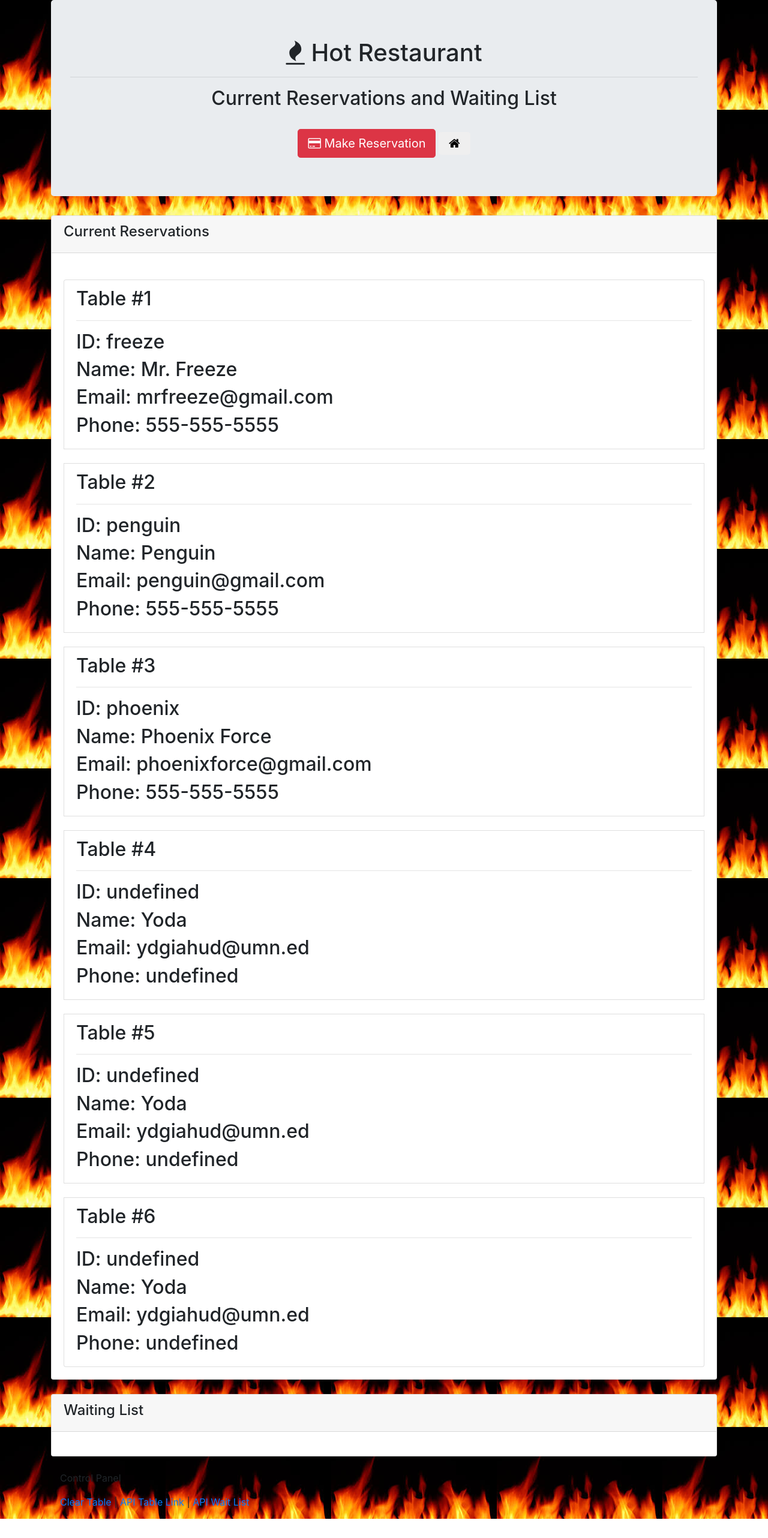
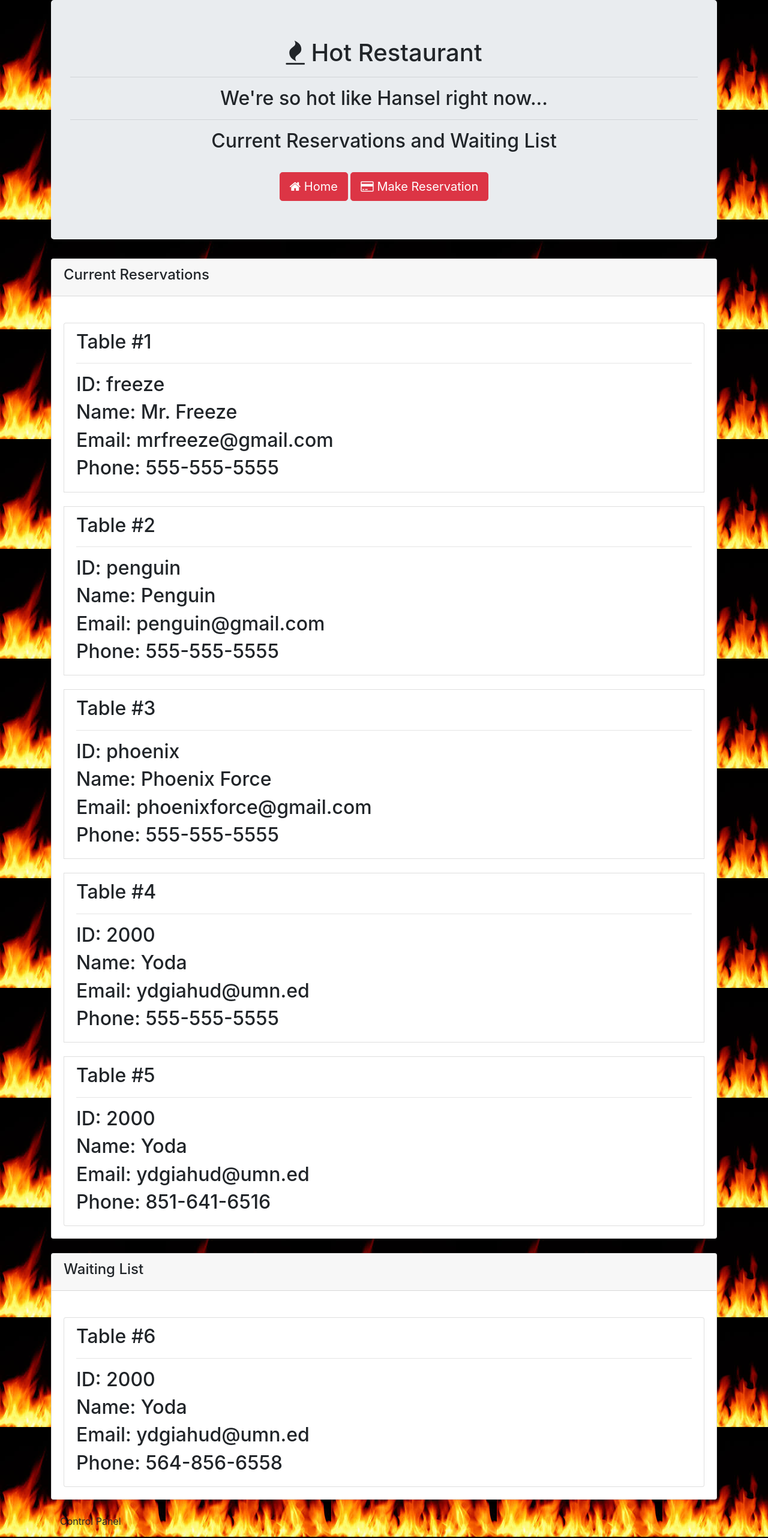
Before and after one commit to Cmoney45/HotRestaurant, a website: page tables.html in a window 1280 px wide. Shown: the top 2564 px of the page at 60% size. Before the commit the page ends 2532 px from the top, so only its background shows below. Drawn offline with nearby package versions, Linux system fonts and the light colour scheme.

Commit message:
style changes

```diff
--- a/tables.html
+++ b/tables.html
@@ -22,13 +22,20 @@
         <div class="jumbotron">
             <h1 class="text-center"><span class="fa fa-fire"></span> Hot Restaurant</h1>
             <hr>
+            <h2 class="text-center">We're so hot like Hansel right now...</h2>
+            <hr>
             <h2 class="text-center">Current Reservations and Waiting List</h2>
             <br>
 
             <div class="text-center">
-                <a href="/reserve"><button class="btn btn-lg btn-danger"><span class="fa fa-credit-card"></span> Make
-                        Reservation</button></a>
-                <a href="/"><button class="btn btn-lg btn-default"><span class="fa fa-home"></span></button></a>
+                    <a href="/">
+                        <button class="btn btn-danger btn-lg">
+                            <span class="fa fa-home"></span> Home</button>
+                    </a>
+                    <a href="/viewTables">
+                        <button class="btn btn-danger btn-lg">
+                            <span class="fa fa-credit-card"></span> Make Reservation </button>
+                    </a>
             </div>
         </div>
 
@@ -91,27 +98,27 @@
             },
             {
                 name: "Yoda",
-                phoneNumber: 524151468684,
+                phone: '555-555-5555',
                 email: "ydgiahud@umn.ed",
-                UniqueID: 2000
+                uniqueID: 2000
             },
             {
                 name: "Yoda",
-                phoneNumber: 5468516416516,
+                phone: '851-641-6516',
                 email: "ydgiahud@umn.ed",
-                UniqueID: 2000
+                uniqueID: 2000
             },
             {
                 name: "Yoda",
-                phoneNumber: 564856516558,
+                phone: `564-856-6558`,
                 email: "ydgiahud@umn.ed",
-                UniqueID: 2000
+                uniqueID: 2000
             }
         ]
 
         function runTableQuery() {
             // The AJAX function uses the URL of our API to GET the data associated with it (initially set to localhost)
-            $.ajax({ url: "/api/tables", method: "GET" })
+            $.ajax({ url: "/tables", method: "GET" })
                 .then(function (tableData) {
 
                     // Here we then log the tableData to console, where it will show up as an object.
@@ -119,7 +126,7 @@
                     console.log("------------------------------------");
 
                     // Loop through and display each of the customers
-                    for (i in tableData) {
+                    for (let i = 0; i < 5; i++) {
 
                         // Get a reference to the tableList element and populate it with tables
                         var tableList = $("#tableList");
@@ -148,7 +155,7 @@
             console.log("------------------------------------");
 
             // Loop through and display each of the customers
-            for (i in sampleTables) {
+            for (let i = 0; i < 5; i++) {
 
                 // Get a reference to the tableList element and populate it with tables
                 var tableList = $("#tableList");
@@ -166,6 +173,34 @@
                 );
 
                 tableList.append(listItem);
+            }
+        };
+
+        function sampleScript2(waitData) {
+
+            // Here we then log the waitlistData to console, where it will show up as an object.
+            console.log(waitData);
+            console.log("------------------------------------");
+
+            // Loop through and display each of the customers
+            for (let i = 5; i >= 5; i++) {
+
+                // Get a reference to the waitList element and populate it with tables
+                var waitList = $("#waitList");
+
+                // Then display the fields in the HTML (Section Name, Date, URL)
+                var listItem = $("<li class='list-group-item mt-4'>");
+
+                listItem.append(
+                    $("<h2>").text("Table #" + (i + 1)),
+                    $("<hr>"),
+                    $("<h2>").text("ID: " + waitData[i].uniqueID),
+                    $("<h2>").text("Name: " + waitData[i].name),
+                    $("<h2>").text("Email: " + waitData[i].email),
+                    $("<h2>").text("Phone: " + waitData[i].phone)
+                );
+
+                waitList.append(listItem);
             }
         }
 
@@ -219,6 +254,8 @@
         // Run Queries!
         // ==========================================
         sampleScript(sampleTables);
+        sampleScript2(sampleTables);
+
         // runTableQuery();
         // runWaitListQuery();
 
```
Also changed, not shown: index.html (+10 -4 lines), reserve.html (+14 -8 lines).
